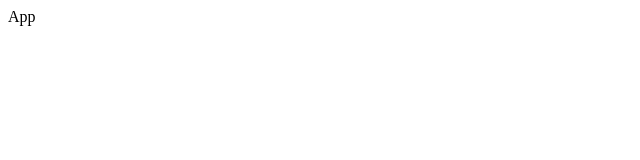
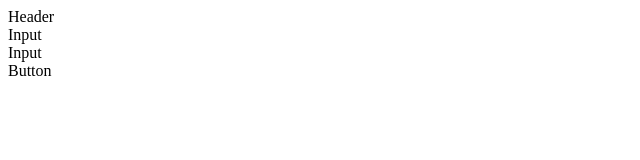
Before and after one commit to mackey7/weather-menu, a React (Create React App) app: page / in a window 1280 px wide. Shown: the top 160 px of the page, without its empty margins (0-640 px from the left). Built offline with nearby package versions, Linux system fonts and the light colour scheme.

Commit message:
create files structure for login page component

```diff
--- a/src/App.js
+++ b/src/App.js
@@ -1,10 +1,10 @@
 import React, { Component } from 'react';
-
+import LoginPageContainer from './containers/loginPageContainer'
 class App extends Component {
   render() {
     return (
       <div >
-        App
+        < LoginPageContainer />
       </div>
     );
   }
--- /dev/null
+++ b/src/components/loginPageComponents/Button.jsx
@@ -0,0 +1,8 @@
+import React from 'react';
+
+const Button = () => {
+    return (
+        <div>Button</div>
+    )
+}
+export default Button
--- /dev/null
+++ b/src/components/loginPageComponents/Form.jsx
@@ -0,0 +1,15 @@
+import React from 'react';
+import Input from './Input.jsx';
+import Button from './Button.jsx'
+const Form = () => {
+    return (
+        <form action="">
+            <Input />
+            <Input />
+            <Button />
+
+
+        </form>
+    )
+}
+export default Form
--- /dev/null
+++ b/src/components/loginPageComponents/Header.jsx
@@ -0,0 +1,8 @@
+import React from 'react';
+
+const Header = () => {
+    return (
+        <div>Header</div>
+    )
+}
+export default Header
--- /dev/null
+++ b/src/components/loginPageComponents/Input.jsx
@@ -0,0 +1,8 @@
+import React from 'react';
+
+const Input = () => {
+    return (
+        <div>Input</div>
+    )
+}
+export default Input
--- /dev/null
+++ b/src/components/loginPageComponents/index.jsx
@@ -0,0 +1,14 @@
+import React from 'react';
+import Header from './Header.jsx'
+import Form from './Form.jsx'
+
+
+const LoginPageWrapper = () => {
+    return (
+        <section>
+            <Header />
+            <Form />
+        </section>
+    )
+}
+export default LoginPageWrapper
--- /dev/null
+++ b/src/containers/loginPageContainer/index.js
@@ -0,0 +1,11 @@
+import React from 'react'
+import LoginPageComponents from '../../components/loginPageComponents'
+const LoginPageContainer = () => {
+    return (
+        <React.Fragment>
+            <LoginPageComponents />
+        </React.Fragment>
+    )
+}
+
+export default LoginPageContainer
```
